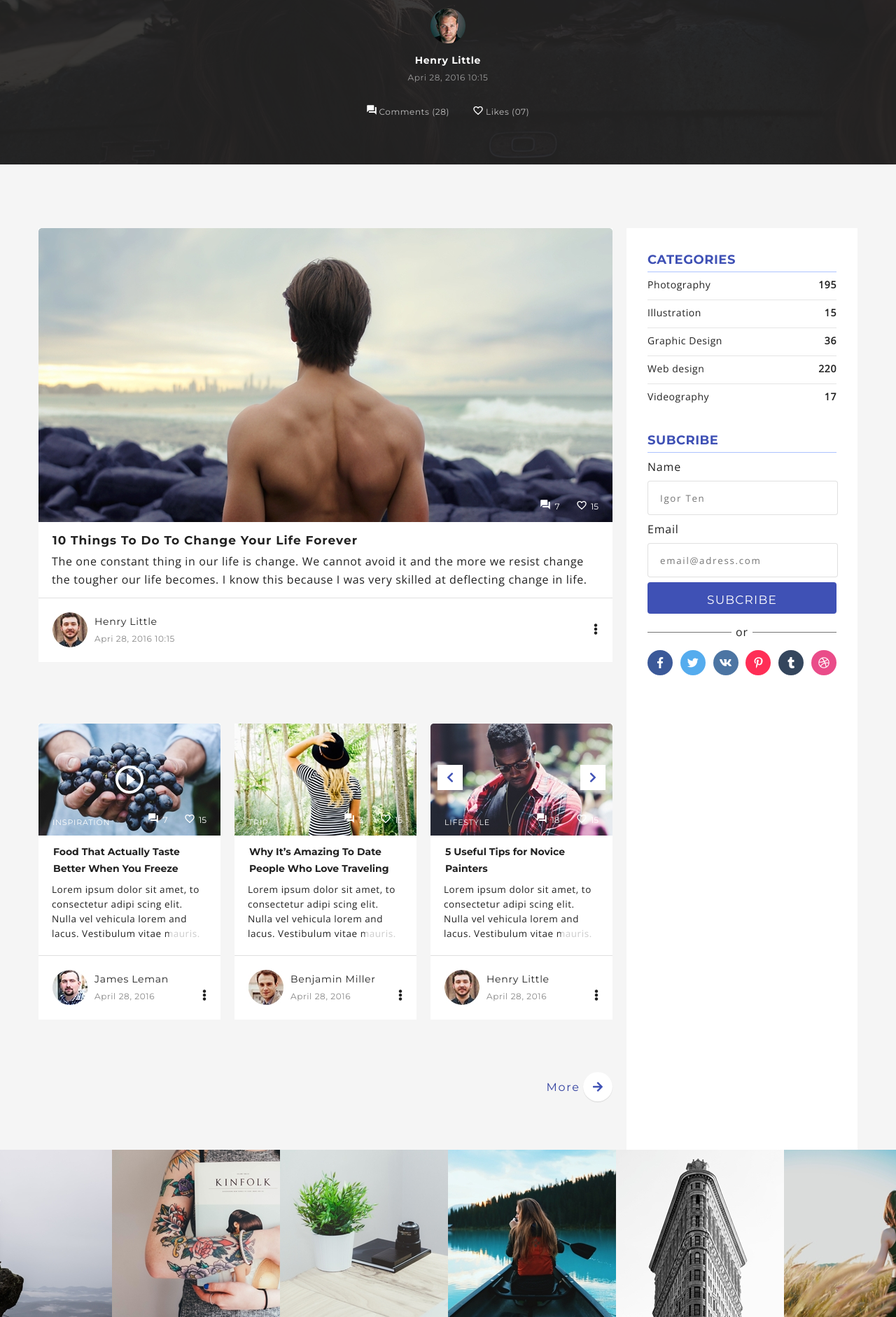
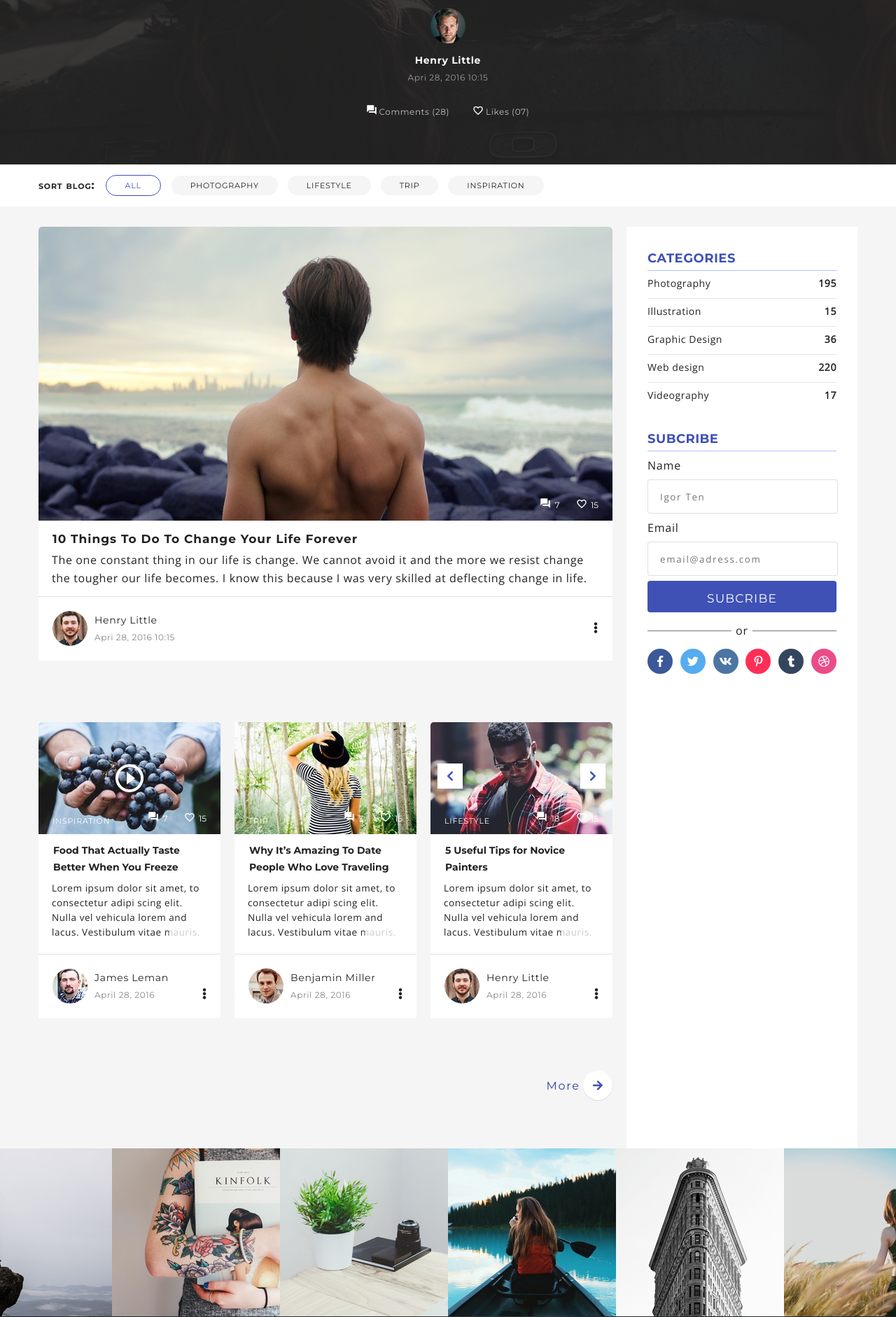
Before and after one commit to OliaKvasha/hw1, a PHP site: page / in a window 1280 px wide. Shown: the part 607-2489 px from the top of the page at 70% size. Run offline with PHP 8.4, Linux system fonts and the light colour scheme; some libraries are stand-ins or nearby versions.

Commit message:
add sort

```diff
--- a/hw6/css/style.css
+++ b/hw6/css/style.css
@@ -234,10 +234,42 @@ body {
 .main-content {
   background-color: #f5f5f5;
   color: rgba(0, 0, 0, 0.87);
-  padding-top: 91px;
+}
+
+.sort {
+  background-color: #fff;
+  color: rgba(0, 0, 0, 0.87);
+  font-size: 16px;
+  letter-spacing: 0.8px;
+}
+
+.sort__title {
+  font-size: 16px;
+  float: left;
+  line-height: 60px;
+}
+
+.sort__item {
+  background-color: #f5f5f5;
+  border-radius: 15px;
+  display: inline-block;
+  padding: 5px 27px 7px;
+  margin: 15px 14px 15px -5px;
+}
+
+.sort__item:hover {
+  color: #3f51b5;
+}
+
+.sort__item_selected {
+  color: #3f51b5;
+  border: 1px solid #3f51b5;
+  background-color: #fff;
+  margin: 15px;
 }
 
 .main-content__wrapper {
+  padding-top: 29px;
   display: flex;
   justify-content: space-between;
 }
--- a/hw6/index.html
+++ b/hw6/index.html
@@ -125,8 +125,6 @@
                     <span>Likes (07)</span>
                 </div>
             </div>
-
-
         </section>
         <a href="#" class="keyboard-arrow keyboard-arrow_left">
             <i class="fas fa-chevron-left"></i>
@@ -137,6 +135,28 @@
     </div>
 </div>
 <main class="main-content">
+    <section class="sort small-caps">
+        <div class="block">
+            <h3 class="sort__title">sort blog:</h3>
+            <ul>
+                <li class="sort__item sort__item_selected">
+                    <a href="#">all</a>
+                </li>
+                <li class="sort__item">
+                    <a href="#">photography</a>
+                </li>
+                <li class="sort__item">
+                    <a href="#">lifestyle</a>
+                </li>
+                <li class="sort__item">
+                    <a href="#">trip</a>
+                </li>
+                <li class="sort__item">
+                    <a href="#">inspiration</a>
+                </li>
+            </ul>
+        </div>
+    </section>
     <div class="main-content__wrapper block">
         <div class="all-articles">
             <article class="main-article">
```
